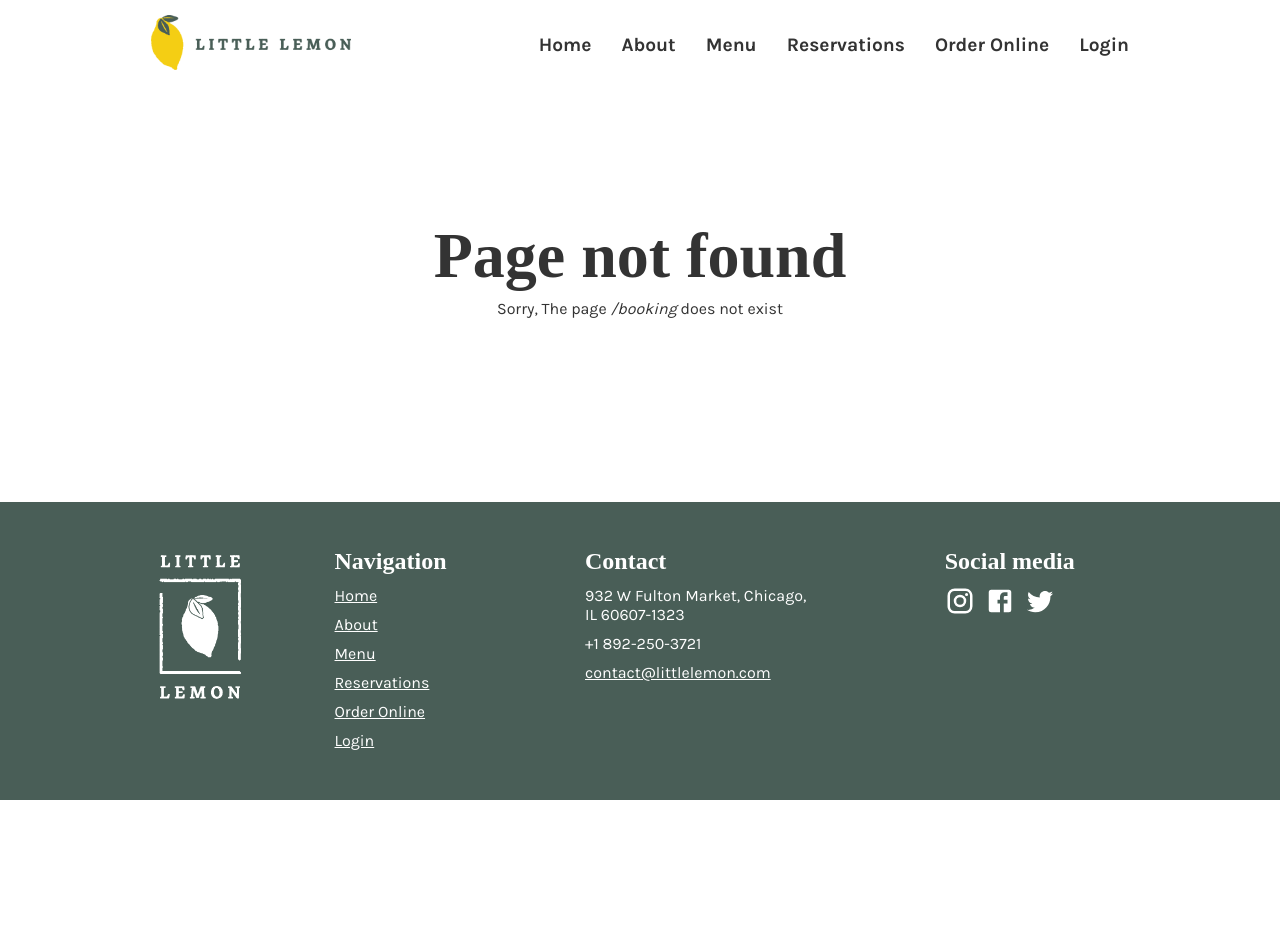
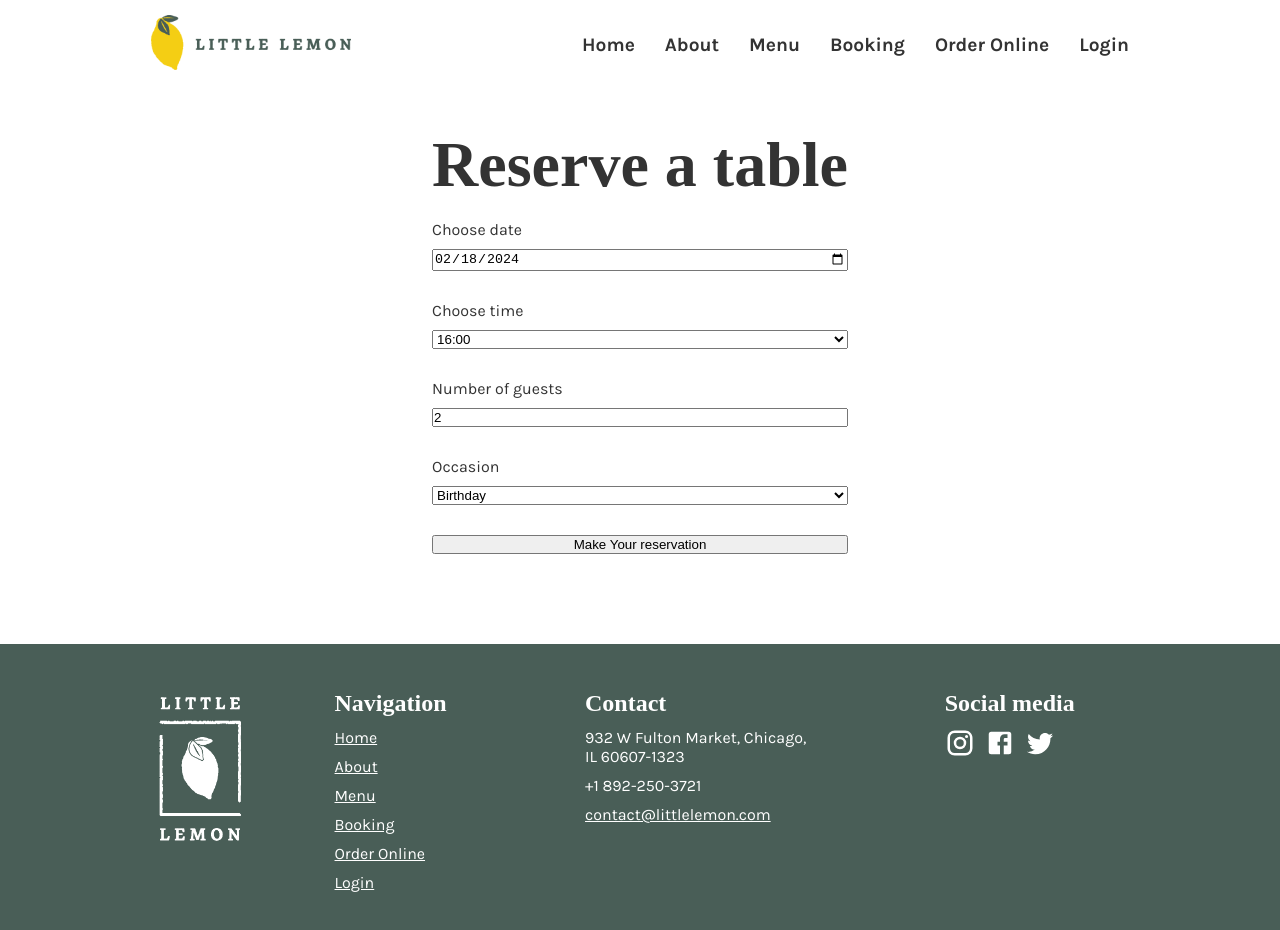
Before and after one commit to geoffrey-coursera/front-end-capstone-project, a React (Create React App) app: page /booking in a window 1280 px wide. Shown: the top 930 px of the page. Before the commit the page ends 800 px from the top, so only its background shows below. Built offline with nearby package versions, Linux system fonts and the light colour scheme; a web font is replaced by a local one.

Commit message:
refactor: rename Reservations to Booking to be consistent with the exercises

```diff
--- a/src/App.jsx
+++ b/src/App.jsx
@@ -4,7 +4,7 @@ import HeaderNav from 'Sections/HeaderNav';
 import Footer from 'Sections/Footer';
 
 import Home from 'Pages/Home';
-import Reservations from 'Pages/Reservations';
+import Booking from 'Pages/Booking';
 import Error from 'Pages/Error';
 
 import { BrowserRouter, Routes, Route } from "react-router-dom";
@@ -40,7 +40,7 @@ const App = () => {
             <HeaderNav/>
             <Routes>
                 <Route path="/" element={<Home />} />
-                <Route path="/reservations" element={<Reservations { ...timeProps }/>} />
+                <Route path="/booking" element={<Booking { ...timeProps }/>} />
                 <Route path="*" element={<Error />} />
             </Routes>
             <Footer/>
--- a/src/Components/Nav.jsx
+++ b/src/Components/Nav.jsx
@@ -19,7 +19,7 @@ const pageTitles = [
     'Home',
     'About',
     'Menu',
-    'Reservations',
+    'Booking',
     'Order Online',
     'Login',
 ];
--- a/src/Pages/Reservations/Reservations.scss
+++ b/src/Pages/Booking/Booking.scss
@@ -1,4 +1,4 @@
-:where(#Reservation) {
+:where(#Booking) {
     #booking-form {
         grid-column: start / end;
         margin-inline: auto;
--- /dev/null
+++ b/src/Pages/Booking/index.jsx
@@ -0,0 +1,11 @@
+import BookingForm from './BookingForm';
+
+import './Booking.scss';
+
+export { Booking as default };
+
+const Booking = (props) => (
+    <main id="Booking">
+        <BookingForm {...props} />
+    </main>
+)
--- a/src/Pages/Home/Sections/Hero.jsx
+++ b/src/Pages/Home/Sections/Hero.jsx
@@ -14,7 +14,7 @@ const Hero = () => (
                 <h2>Chicago</h2>
             </header>
             <Emphasis>We are a family owned Mediterranean restaurant, focused on traditional recipes served with a modern twist.</Emphasis>
-            <Button href="/reservation">Reserve a table</Button>
+            <Button href="/booking">Reserve a table</Button>
         </div>
         <img src={StartersPlate} alt="a plate of starters" />
     </article>
--- a/src/Pages/Reservations/index.jsx
+++ /dev/null
@@ -1,11 +0,0 @@
-import BookingForm from './BookingForm';
-
-import './Reservations.scss';
-
-export { Reservations as default };
-
-const Reservations = (props) => (
-    <main id="Reservation">
-        <BookingForm {...props} />
-    </main>
-)
```
Also changed, not shown: src/Pages/Booking/BookingForm.jsx (renamed from src/Pages/Reservations/BookingForm.jsx), src/Pages/Booking/BookingForm.scss (renamed from src/Pages/Reservations/BookingForm.scss), 1 other file (tests, documents, lock files or other folders).
